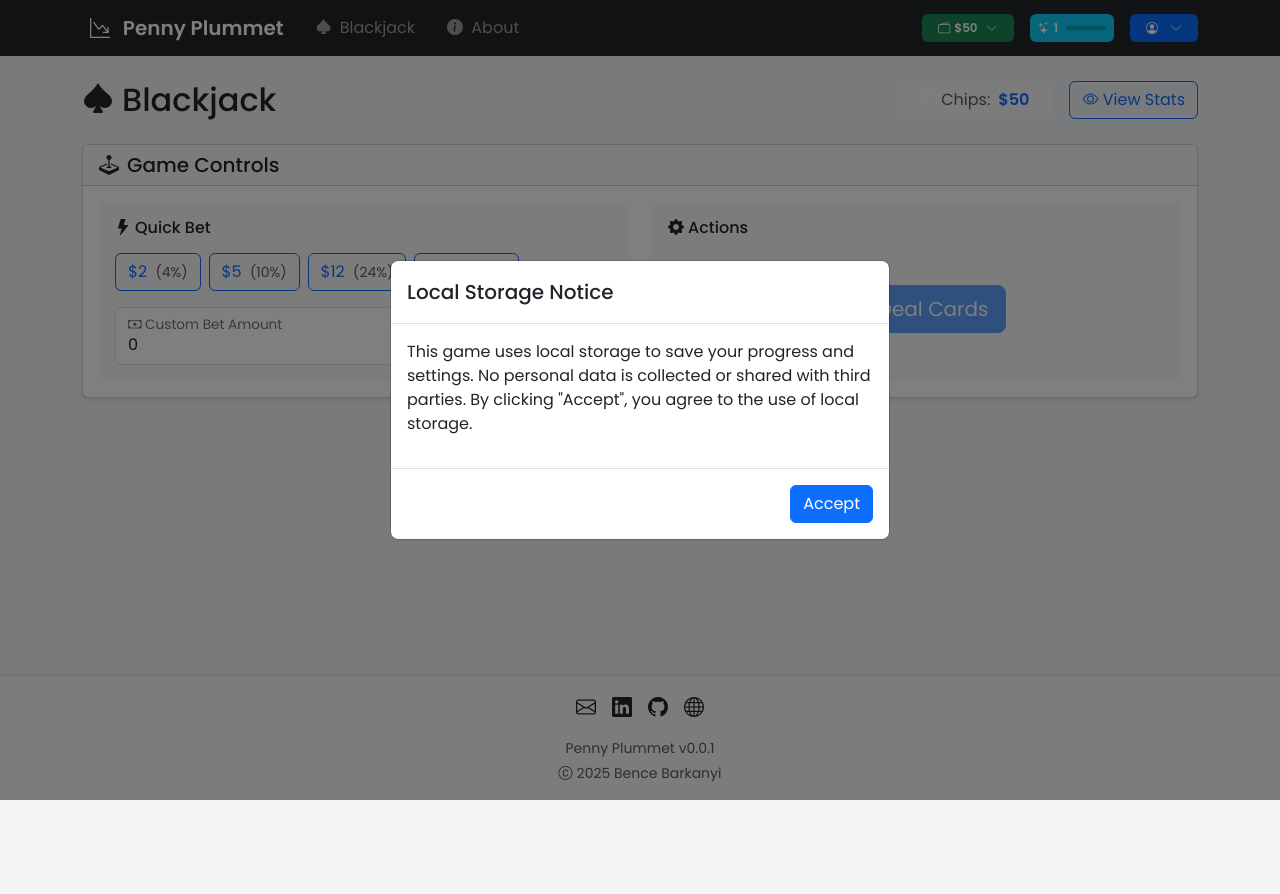
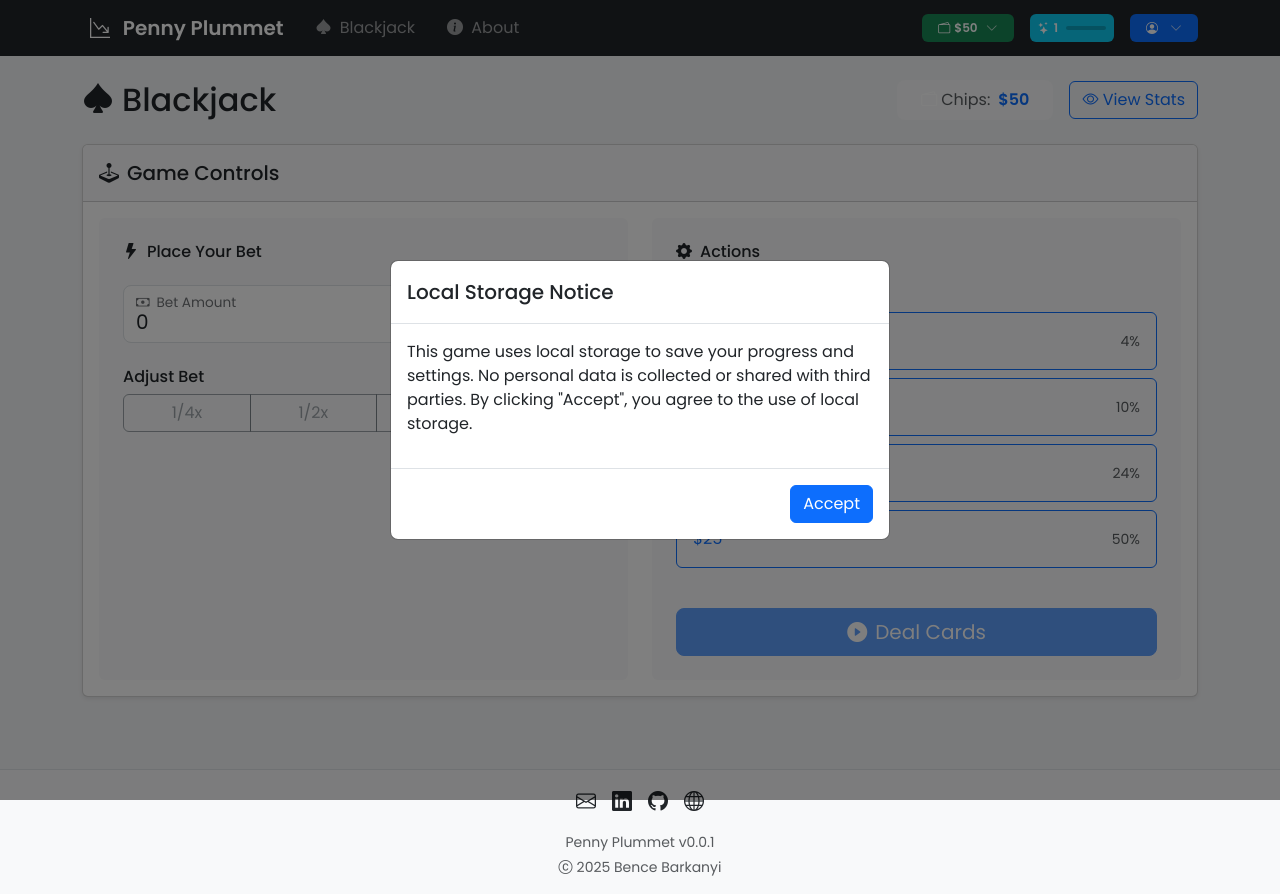
Before and after one commit to benceb2/penny-plummet, a Vue app: page /blackjack in a window 1280 px wide. Before the commit the page ends 800 px from the top, so only its background shows below. Built offline with nearby package versions, Linux system fonts and the light colour scheme.

Commit message:
improve blackjack betting control layout

```diff
--- a/src/views/BlackjackView.vue
+++ b/src/views/BlackjackView.vue
@@ -1,5 +1,6 @@
 <script setup lang="ts">
 import { ref, computed } from 'vue'
+
 import { useBlackjackStore } from '@/stores/blackjack'
 import { useUserStore } from '@/stores/user'
 import PlayingCard from '@/components/PlayingCard.vue'
@@ -72,6 +73,26 @@ function setPresetBet(amount: number) {
     betAmount.value = amount
   }
 }
+
+function adjustBet(multiplierStr: string) {
+  betAmount.value = Math.floor(betAmount.value * getMultiplier(multiplierStr))
+}
+
+function getMultiplier(multiplierStr: string) {
+  switch (multiplierStr) {
+    case '1/4x': return 0.25
+    case '1/2x': return 0.5
+    case '2x': return 2
+    case '4x': return 4
+    default: return 1
+  }
+}
+
+function canAdjustBet(multiplierStr: string) {
+  if (betAmount.value <= 0) return false
+  return betAmount.value * getMultiplier(multiplierStr) <= userStore.chips
+}
+
 </script>
 
 <template>
@@ -210,38 +231,43 @@ function setPresetBet(amount: number) {
     <div class="row">
       <div class="col-12">
         <div class="card shadow-sm">
-          <div class="card-header bg-light">
+          <div class="card-header bg-light py-3">
             <h5 class="mb-0">
               <i class="bi bi-joystick me-2"></i>Game Controls
             </h5>
           </div>
           <div class="card-body">
             <div class="row g-4">
-              <!-- Betting Controls -->
+              <!-- Betting Section -->
               <div class="col-md-6" v-if="gameStore.gameState === BlackjackState.betting">
-                <div class="h-100 d-flex flex-column justify-content-center">
-                  <div class="bg-light p-3 rounded h-100">
-                    <h6 class="mb-3">
-                      <i class="bi bi-lightning-fill me-1"></i>Quick Bet
+                <div class="h-100">
+                  <div class="bg-light p-4 rounded h-100">
+                    <h6 class="d-flex align-items-center mb-4">
+                      <i class="bi bi-lightning-fill me-2"></i>Place Your Bet
                     </h6>
-                    <div class="d-flex flex-wrap gap-2">
-                      <button v-for="amount in quickBetAmounts" :key="amount" class="btn btn-outline-primary"
-                        :class="{ 'active': betAmount === amount }" :disabled="amount > userStore.chips"
-                        @click="setPresetBet(amount)">
-                        {{ formatIntAsCurrency(amount) }}
-                        <small class="text-muted ms-1">
-                          ({{ Math.round((amount / userStore.chips) * 100) }}%)
-                        </small>
-                      </button>
+
+                    <!-- Custom Bet Input -->
+                    <div class="mb-4">
+                      <div class="form-floating">
+                        <input type="number" class="form-control form-control-lg" id="betAmount" v-model="betAmount"
+                          :max="userStore.chips" min="1">
+                        <label for="betAmount" class="d-flex align-items-center">
+                          <i class="bi bi-cash me-2"></i>Bet Amount
+                        </label>
+                      </div>
                     </div>
-                    <div class="mt-3">
-                      <div class="form-floating">
-                        <input type="number" class="form-control" id="betAmount" v-model="betAmount"
-                          :max="userStore.chips"
-                          min="1">
-                        <label for="betAmount">
-                          <i class="bi bi-cash me-1"></i>Custom Bet Amount
-                        </label>
+
+                    <!-- Adjust Bet Controls -->
+                    <div>
+                      <div class="d-flex align-items-center gap-2 mb-2">
+                        <h6 class="mb-0">Adjust Bet</h6>
+                      </div>
+                      <div class="btn-group w-100">
+                        <button v-for="multiplier in ['1/4x', '1/2x', '2x', '4x']" :key="multiplier"
+                          class="btn btn-outline-secondary" @click="adjustBet(multiplier)"
+                          :disabled="!canAdjustBet(multiplier)">
+                          {{ multiplier }}
+                        </button>
                       </div>
                     </div>
                   </div>
@@ -251,19 +277,34 @@ function setPresetBet(amount: number) {
               <!-- Action Controls -->
               <div
                 :class="`col-md-${[BlackjackState.playerTurn, BlackjackState.gameOver].includes(gameStore.gameState) ? '12' : '6'}`">
-                <div class="h-100 d-flex flex-column justify-content-center">
-                  <div class="bg-light p-3 rounded h-100">
-                    <h6>
-                      <i class="bi bi-gear-fill me-1"></i>Actions
+                <div class="h-100">
+                  <div class="bg-light p-4 rounded h-100">
+                    <h6 class="d-flex align-items-center mb-4">
+                      <i class="bi bi-gear-fill me-2"></i>Actions
                     </h6>
 
                     <!-- Betting State -->
-                    <div v-if="gameStore.gameState === BlackjackState.betting"
-                      class="d-flex justify-content-center align-items-center mt-5">
-                      <button class="btn btn-primary btn-lg" @click="handleDeal"
+                    <div v-if="gameStore.gameState === BlackjackState.betting">
+                      <!-- Quick Bet -->
+                      <div class="mb-4">
+                        <div class="d-flex align-items-center gap-2 mb-2">
+                          <h6 class="mb-0">Quick Bet</h6>
+                        </div>
+                        <div class="d-grid gap-2">
+                          <button v-for="amount in quickBetAmounts" :key="amount"
+                            class="btn btn-outline-primary text-start p-3" :class="{ 'active': betAmount === amount }"
+                            :disabled="amount > userStore.chips" @click="setPresetBet(amount)">
+                            <div class="d-flex justify-content-between align-items-center">
+                              <span>{{ formatIntAsCurrency(amount) }}</span>
+                              <small class="text-muted">{{ Math.round((amount / userStore.chips) * 100) }}%</small>
+                            </div>
+                          </button>
+                        </div>
+                      </div>
+
+                      <button class="btn btn-primary btn-lg w-100 mt-3" @click="handleDeal"
                         :disabled="betAmount <= 0 || betAmount > userStore.chips">
-                        <i class="bi bi-play-circle-fill me-2"></i>
-                        Deal Cards
+                        <i class="bi bi-play-circle-fill me-2"></i>Deal Cards
                       </button>
                     </div>
 
@@ -271,20 +312,17 @@ function setPresetBet(amount: number) {
                     <div v-if="gameStore.gameState === BlackjackState.playerTurn"
                       class="d-flex gap-3 justify-content-center">
                       <button class="btn btn-success btn-lg" @click="handleHit">
-                        <i class="bi bi-plus-circle-fill me-2"></i>
-                        Hit
+                        <i class="bi bi-plus-circle-fill me-2"></i>Hit
                       </button>
                       <button class="btn btn-warning btn-lg text-white" @click="handleStand">
-                        <i class="bi bi-hand-thumbs-up-fill me-2"></i>
-                        Stand
+                        <i class="bi bi-hand-thumbs-up-fill me-2"></i>Stand
                       </button>
                     </div>
 
                     <!-- Game Over State -->
                     <div v-if="gameStore.gameState === BlackjackState.gameOver" class="d-flex justify-content-center">
                       <button class="btn btn-primary btn-lg" @click="handleNewGame">
-                        <i class="bi bi-arrow-clockwise me-2"></i>
-                        New Game
+                        <i class="bi bi-arrow-clockwise me-2"></i>New Game
                       </button>
                     </div>
                   </div>
```
